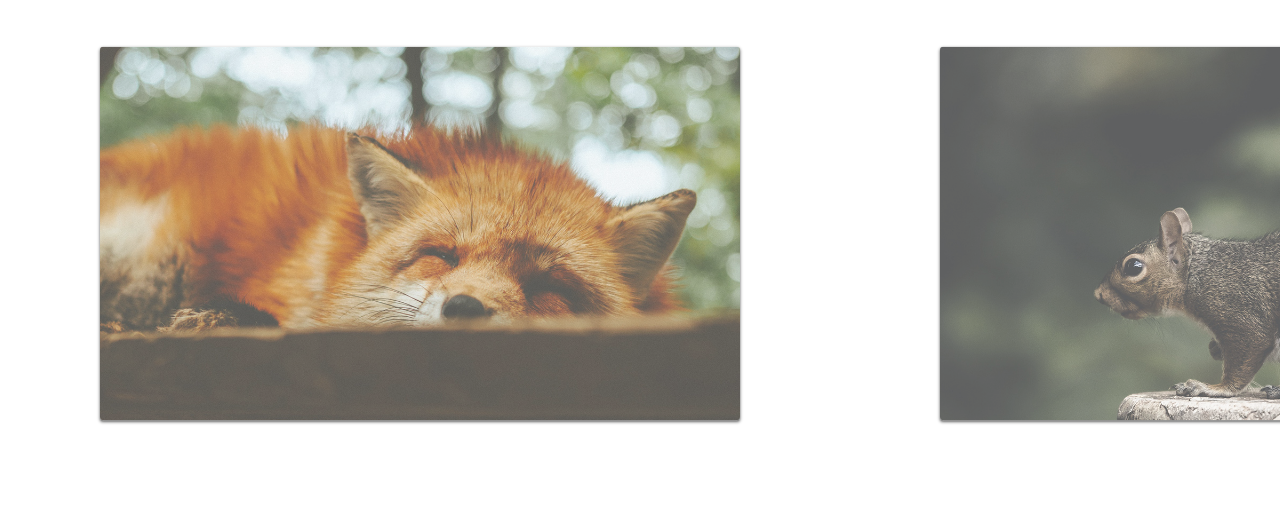
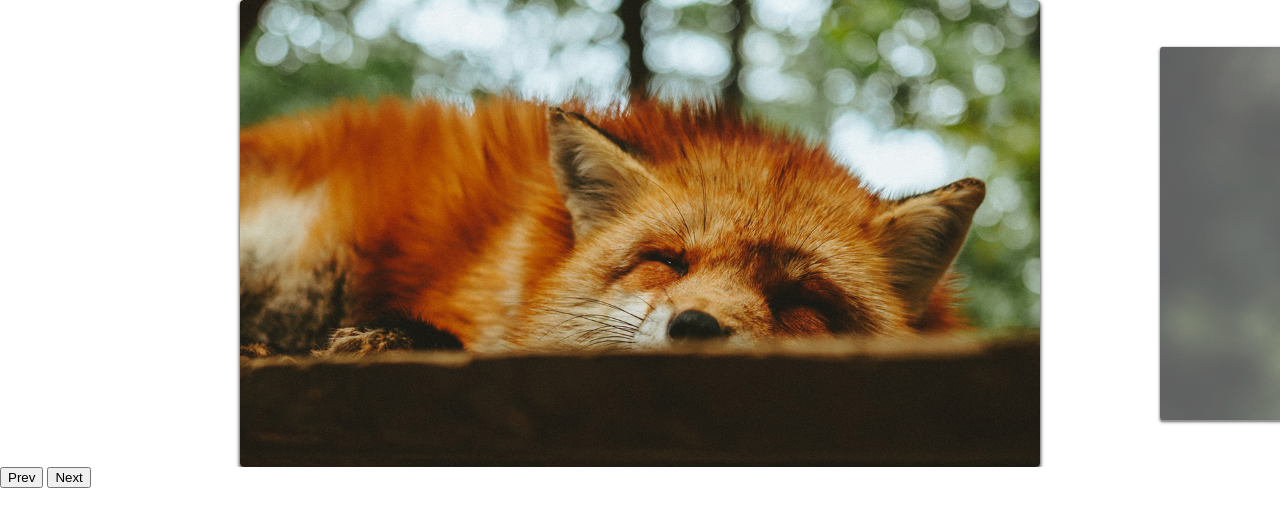
Before and after one commit to luantavaresc/slide-js, a plain HTML site: page index.html in a window 1280 px wide. Drawn offline with Linux system fonts and the light colour scheme.

Commit message:
botões e ajustes

```diff
--- a/index.html
+++ b/index.html
@@ -21,6 +21,11 @@
     </ul>
   </div>
 
+  <div class="arrow-nav">
+    <button class="prev">Prev</button>
+    <button class="next">Next</button>
+  </div>
+
   <script type="module" src="js/script.js"></script>
 </body>
 </html>
--- a/js/script.js
+++ b/js/script.js
@@ -1,8 +1,5 @@
-import Slide from "./slide.js";
+import {SlideNav} from "./slide.js";
 
-const slide = new Slide(".slide", ".slide-wrapper");
+const slide = new SlideNav(".slide", ".slide-wrapper");
 slide.init();
-console.log(slide);
-
-slide.changeSlide(3);
-slide.activePrevSlide();
+slide.addArrow('.prev', '.next')
--- a/js/slide.js
+++ b/js/slide.js
@@ -1,4 +1,4 @@
-import debounce from './debounce.js'
+import debounce from "./debounce.js";
 
 export default class Slide {
   constructor(slide, wrapper) {
@@ -119,7 +119,7 @@ export default class Slide {
     setTimeout(() => {
       this.slidesConfig();
       this.changeSlide(this.index.active);
-    },1000);
+    }, 1000);
   }
 
   addResizeEvent() {
@@ -131,6 +131,9 @@ export default class Slide {
     this.onMove = this.onMove.bind(this);
     this.onEnd = this.onEnd.bind(this);
 
+    this.activePrevSlide = this.activePrevSlide.bind(this);
+    this.activeNextSlide = this.activeNextSlide.bind(this);
+
     this.onResize = debounce(this.onResize.bind(this), 200);
   }
 
@@ -139,7 +142,21 @@ export default class Slide {
     this.transition(true);
     this.addSlideEvents();
     this.slidesConfig();
-    addResizeEvent();
+    this.addResizeEvent();
+    this.changeSlide(0);
     return this;
   }
 }
+
+export class SlideNav extends Slide {
+  addArrow(prev, next) {
+    this.prevElement = document.querySelector(prev);
+    this.nextElement = document.querySelector(next);
+    this.addArrowEvent();
+  }
+
+  addArrowEvent() {
+    this.prevElement.addEventListener("click", this.activePrevSlide);
+    this.nextElement.addEventListener("click", this.activeNextSlide);
+  }
+}
```
